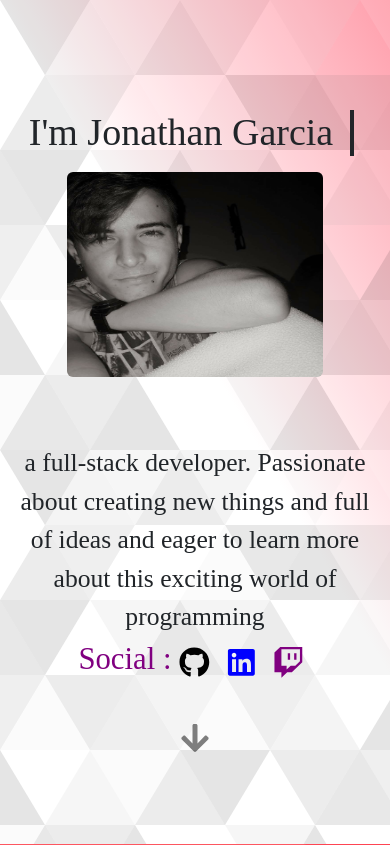
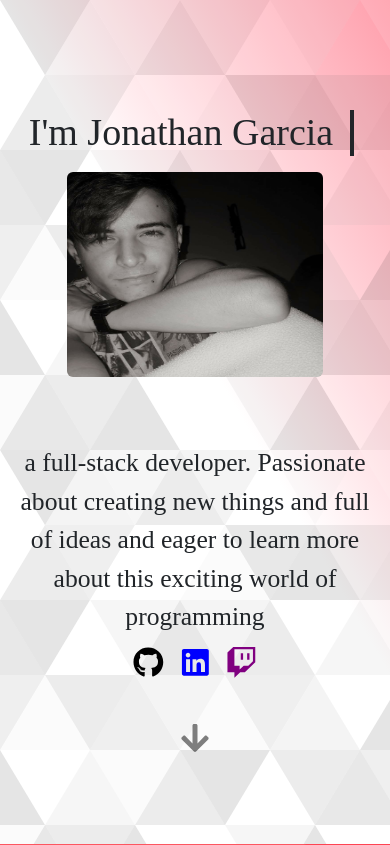
Before and after one commit to Miky2606/portfolio, a Next.js app: page / in a window 390 px wide. Shown: the top 845 px of the page. Built offline with nearby package versions, Linux system fonts and the light colour scheme; a web font is replaced by a local one.

Commit message:
Update problems mobile

```diff
--- a/components/subComponents/icons.tsx
+++ b/components/subComponents/icons.tsx
@@ -4,7 +4,6 @@ import { FaGithub, FaLinkedin, FaTwitch } from "react-icons/fa";
 const Icons = () => {
   return (
     <div className="icons">
-      <span style={{ color: "purple" }}>Social :</span>
       <Link href="https://github.com/Miky2606">
         <a target="_blank">
           <FaGithub className=" m-2" color="black" />
```
